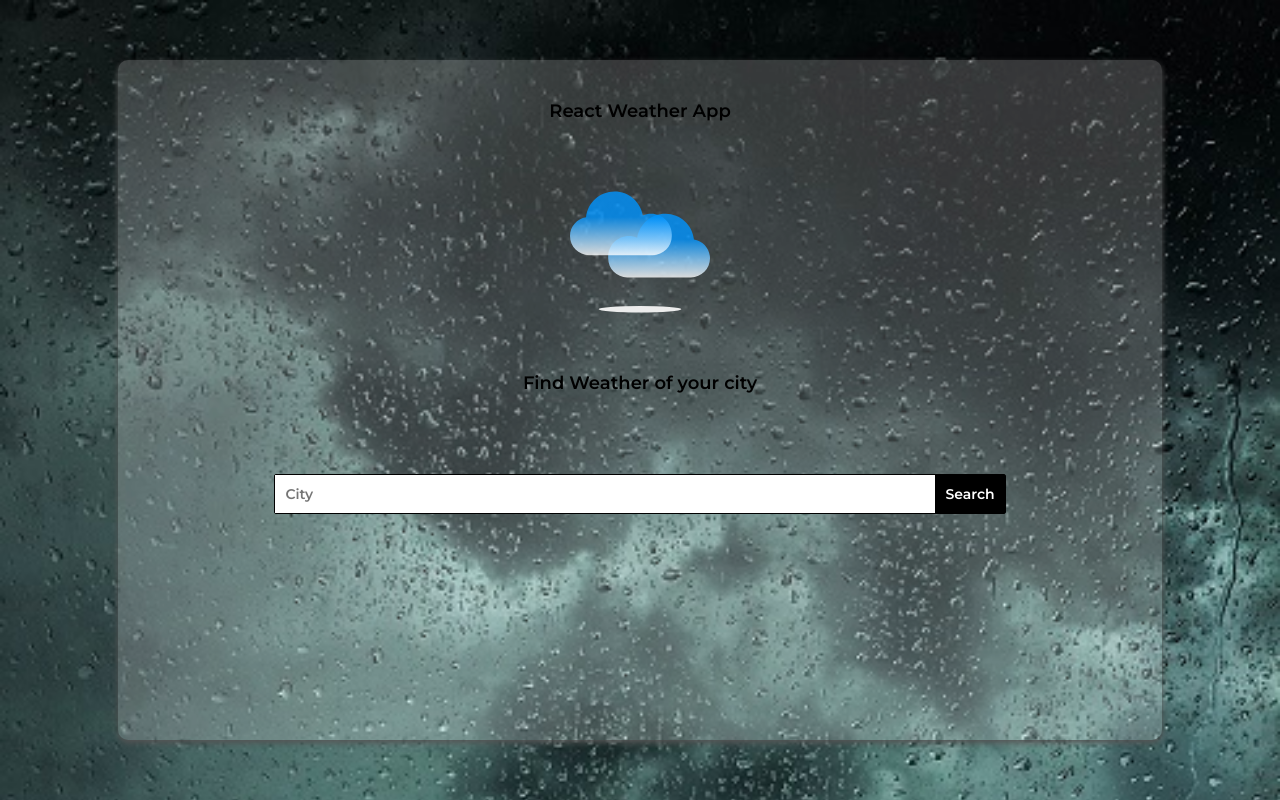
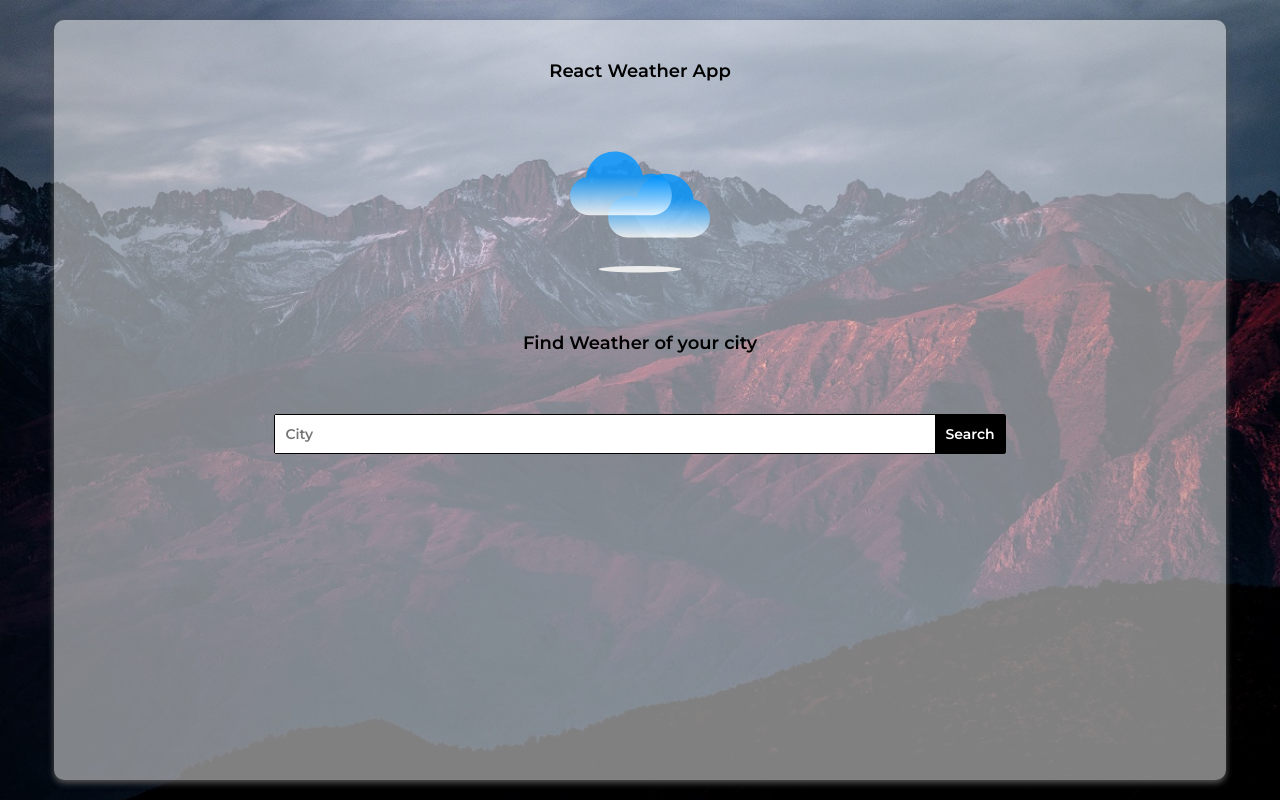
Before and after one commit to Ankit-0212/WeatherApp, a React (Create React App) app: page / in a window 1280 px wide. Built offline with nearby package versions, Linux system fonts and the light colour scheme.

Commit message:
added updates

```diff
--- a/src/App.css
+++ /dev/null
@@ -1,3 +0,0 @@
-.card{
-    background: rgba(255, 255, 255, 0.1);
-}
--- a/src/App.js
+++ b/src/App.js
@@ -22,12 +22,12 @@ export const WeatherIcons = {
 };
 
 const Container = styled.div`
-background: rgba(255, 255, 255, 0.2) !important;
+background: rgba(255, 255, 255, 0.5) !important;
   display: flex;
   flex-direction: column;
   align-items: center;
-  width: 80vw;
-  height: 80vh;
+  width: 90vw;
+  height: 90vh;
   padding: 20px 10px;
   margin: auto;
   border-radius: 10px;
@@ -42,13 +42,7 @@ const AppLabel = styled.span`
   font-size: 18px;
   font-weight: bold;
 `;
-const CloseButton = styled.span`
-  padding: 2px 3px;
-  background-color: black;
-  border-radius: 50%;
-  color: white;
-  position: absolute;
-`;
+
 
 function App() {
   const [city, updateCity] = useState();
@@ -68,6 +62,7 @@ function App() {
       ) : (
         <CityComponent updateCity={updateCity} fetchWeather={fetchWeather} />
       )}
+
     </Container>
   );
 }
--- a/src/index.css
+++ b/src/index.css
@@ -1,6 +1,6 @@
 body {
     margin: 0;
-    background: url("./img/valentin-muller-bWtd1ZyEy6w-unsplash.jpg");
+    background: url("./img/john-towner-JgOeRuGD_Y4-unsplash.jpg");
     background-repeat: no-repeat;
     background-size: cover;
     display: flex;
@@ -17,4 +17,5 @@ body {
 code {
     font-family: source-code-pro, Menlo, Monaco, Consolas, 'Courier New',
     monospace;
+
 }
--- a/src/modules/CityComponent.js
+++ b/src/modules/CityComponent.js
@@ -35,7 +35,7 @@ const SearchBox = styled.form`
 const ChooseCityLabel = styled.span`
   color: black;
   margin-top: 10px;
-  margin-bottom: 60px;
+  margin-bottom: 40px;
   margin-left: auto;
   margin-right: auto;
   font-size: 18px;
--- a/src/modules/WeatherInfoComponent.js
+++ b/src/modules/WeatherInfoComponent.js
@@ -74,6 +74,15 @@ const InfoLabel = styled.span`
     text-transform: capitalize;
   }
 `;
+const CloseButton = styled.span`
+  padding: 2px 3px;
+  background-color: black;
+  color: white;
+  position: relative;
+  left: 95%;
+  top: -80%;
+  cursor: pointer;
+`;
 
 const WeatherInfoComponent = (props) => {
     const {name, value} = props;
@@ -93,9 +102,14 @@ const WeatherComponent = (props) => {
     const getTime = (timeStamp) => {
         return `${new Date(timeStamp * 1000).getHours()} : ${new Date(timeStamp * 1000).getMinutes()}`
     }
+
+    const closeBtnHandler=()=>{
+      window.location.reload(false);
+    }
     return (
         <>
             <WeatherContainer>
+               <CloseButton onClick={closeBtnHandler}>X</CloseButton>
                 <Condition>
                     <span>{`${Math.floor(weather?.main?.temp - 273)}°C`}</span>
                     {`  |  ${weather?.weather[0].description}`}
```
Also changed, not shown: src/img/john-towner-JgOeRuGD_Y4-unsplash.jpg (added), src/img/valentin-muller-bWtd1ZyEy6w-unsplash.jpg (deleted).
